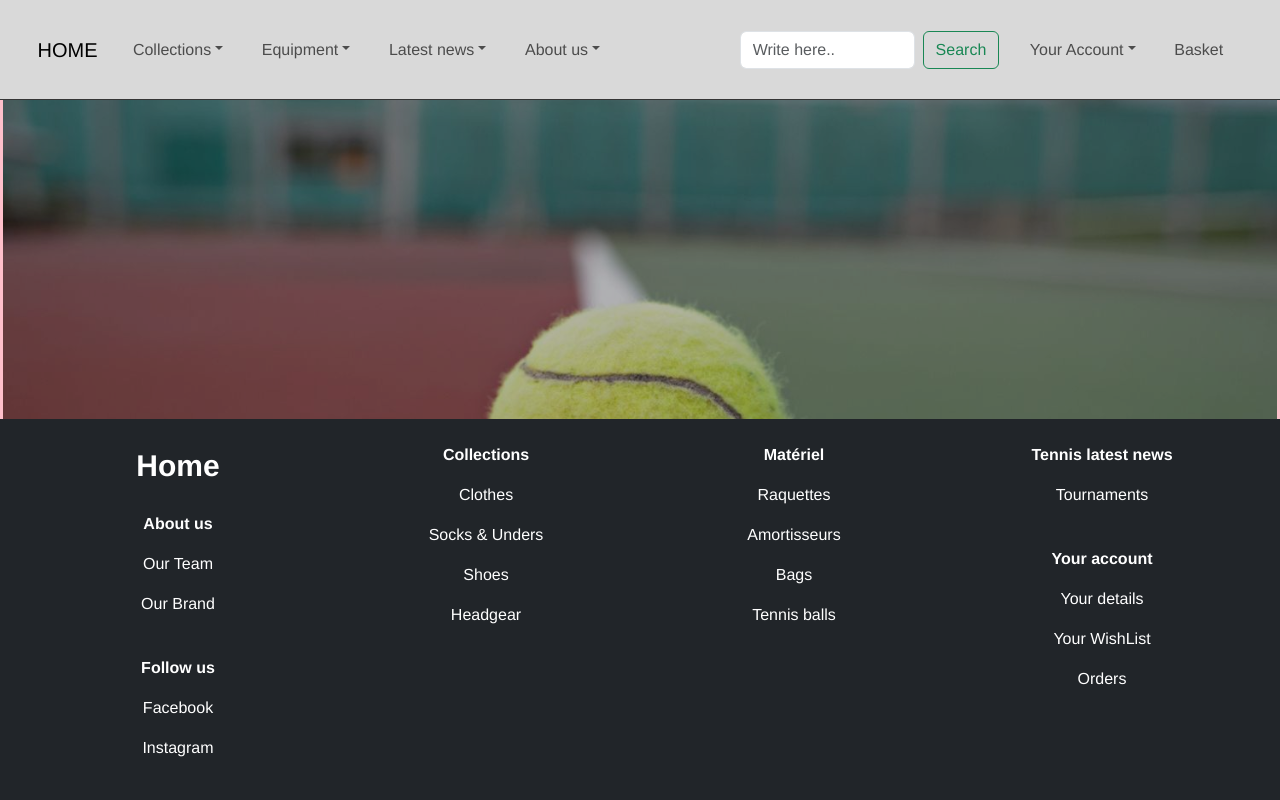
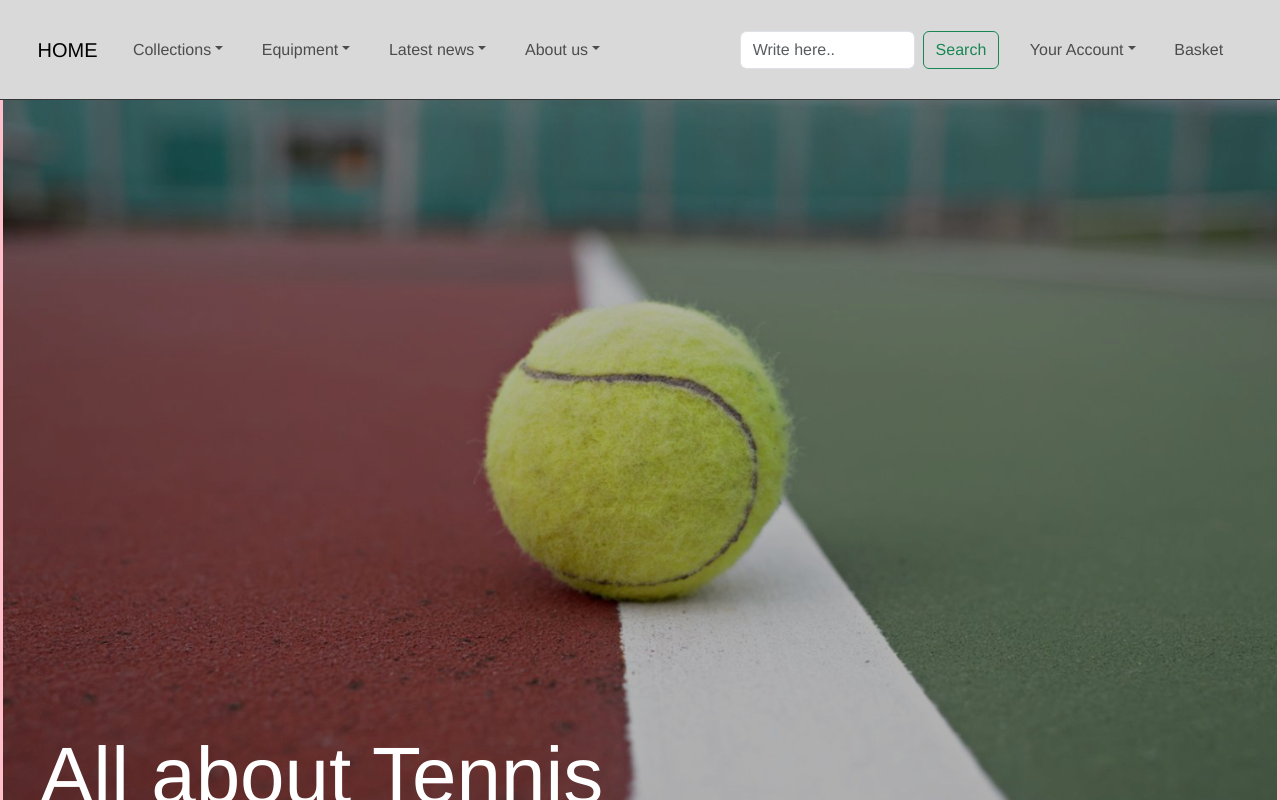
Before and after one commit to Mr-R-b0t/tenis-fiesta, a Vue app in the folder front/: page / in a window 1280 px wide. Shown: the top 800 px of the page. Built offline with nearby package versions, Linux system fonts and the light colour scheme.

Commit message:
Update footer

```diff
--- a/front/src/components/FooterComponent.vue
+++ b/front/src/components/FooterComponent.vue
@@ -1,5 +1,5 @@
 <template>
-    <footer class="fixed-bottom  bg-dark text-white p-4">
+    <footer class="bg-dark text-white p-4">
         <div class="d-flex">
             <div class="w-25">
                 <router-link to="/" class="font-weight-bold footer-title bold text-decoration-none text-white">Home</router-link>
```
